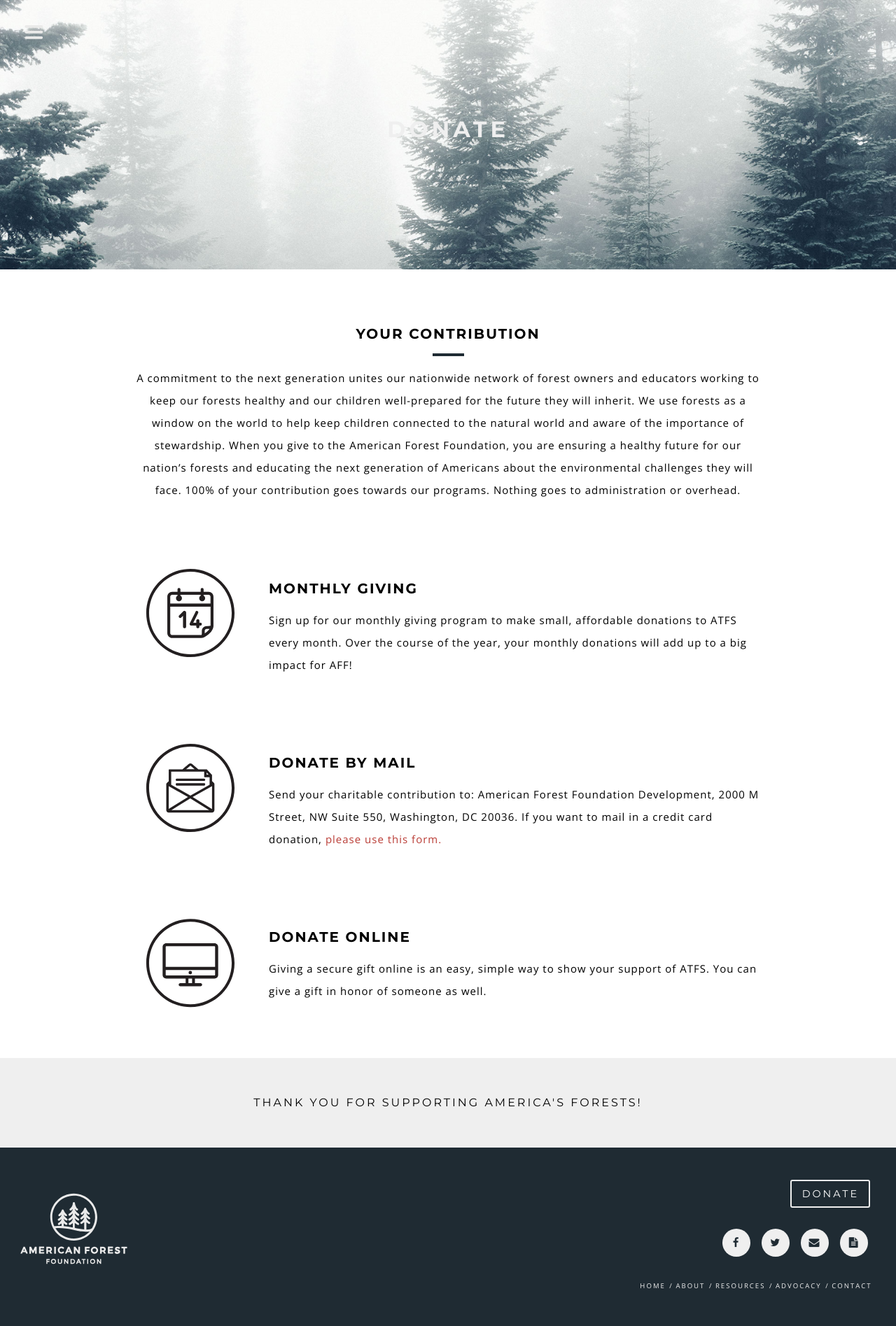
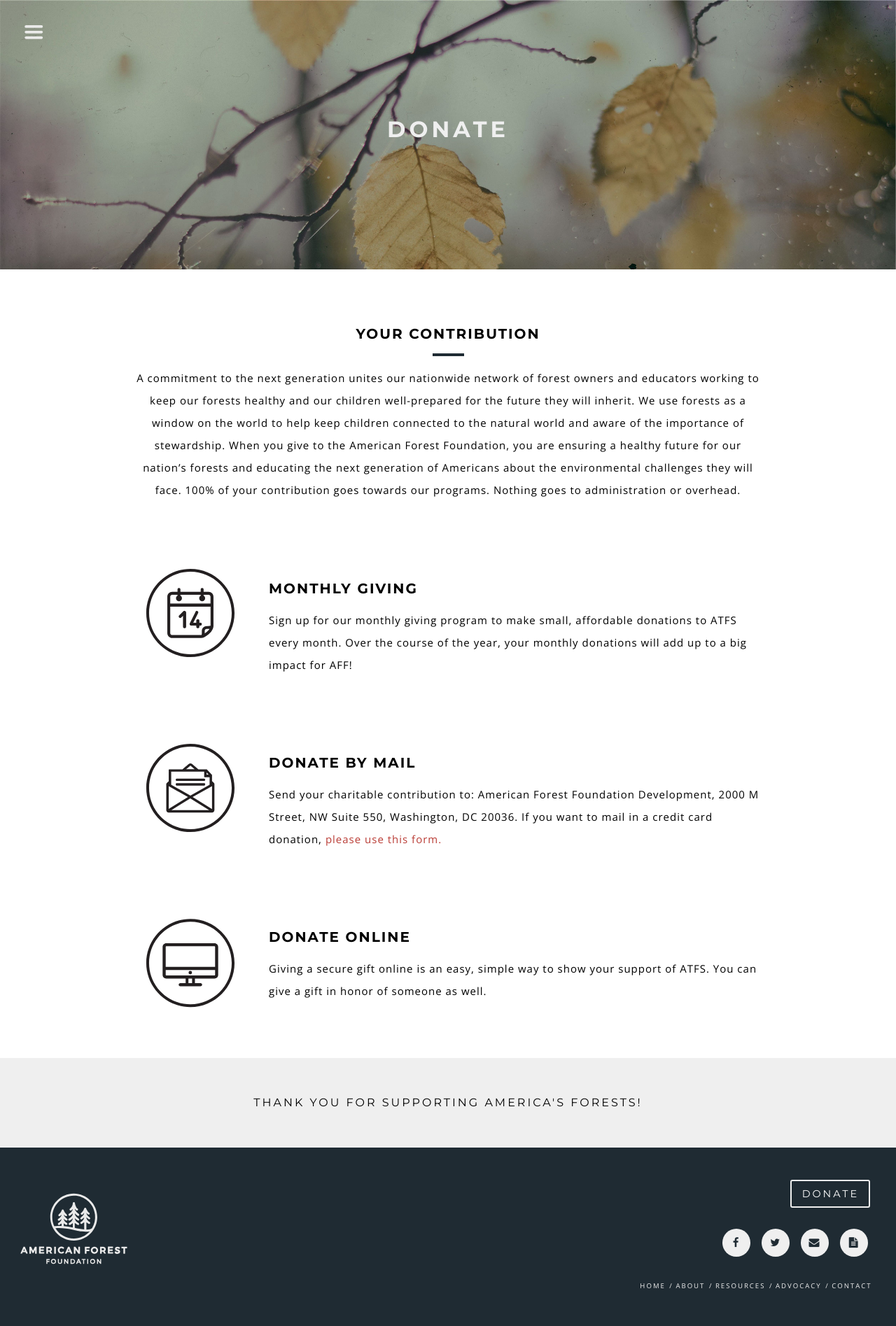
Before and after one commit to nillehcar/americanforestfoundation, a Jekyll site: the page built from donate.html, in a window 1280 px wide. Shown: the whole page at 70% size. Built offline with Jekyll 4.4.1, drawn with Linux system fonts in a browser that asks for light colours; nearby versions of some CDN libraries; Markdown is read by kramdown in place of the engine named in the settings.

Commit message:
refactor(donate): change image

```diff
--- a/donate.html
+++ b/donate.html
@@ -3,7 +3,7 @@
 ---
 
   <div class="main">
-    <div class="img-bg mission parallax">
+    <div class="img-bg donate-img parallax">
       <section class="buttonset">
         <div id="nav_list">Menu</div>
       </section>
--- a/scss/components/_main.scss
+++ b/scss/components/_main.scss
@@ -204,7 +204,6 @@
   background-size: cover;
 }
 
-
 .about {
   background: transparent url("../images/fog-forest-6.jpg") no-repeat bottom;
   background-size: cover;
@@ -212,6 +211,11 @@
 
 .advocacy {
   background: transparent url("../images/ferns.jpg") no-repeat bottom;
+  background-size: cover;
+}
+
+.donate-img {
+  background: transparent url("../images/leaf.jpg") no-repeat bottom;
   background-size: cover;
 }
 
```
Also changed, not shown: css/style.css, images/leaf.jpg (added), 1 other file.
